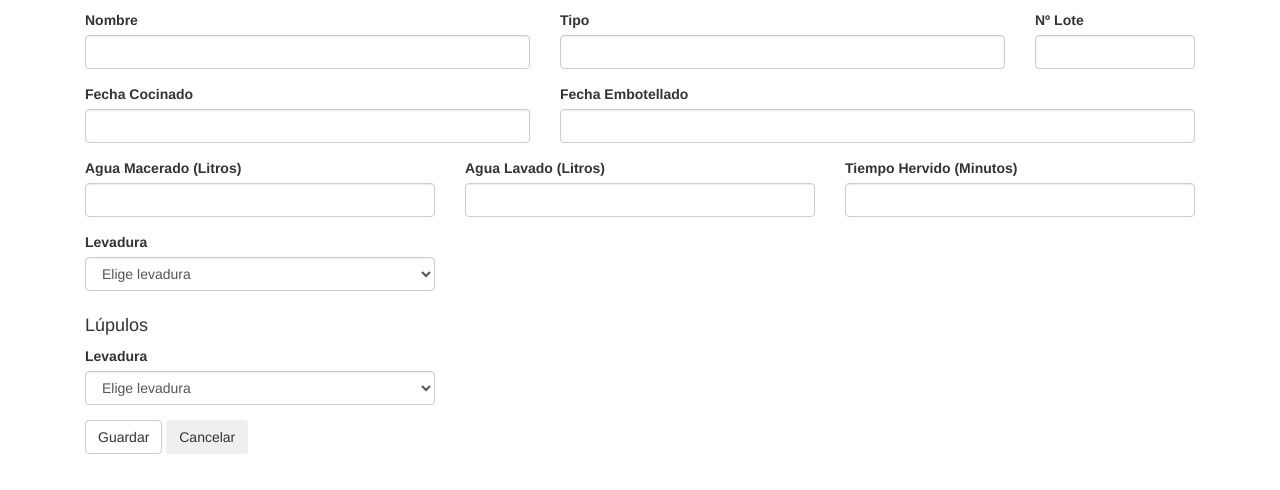
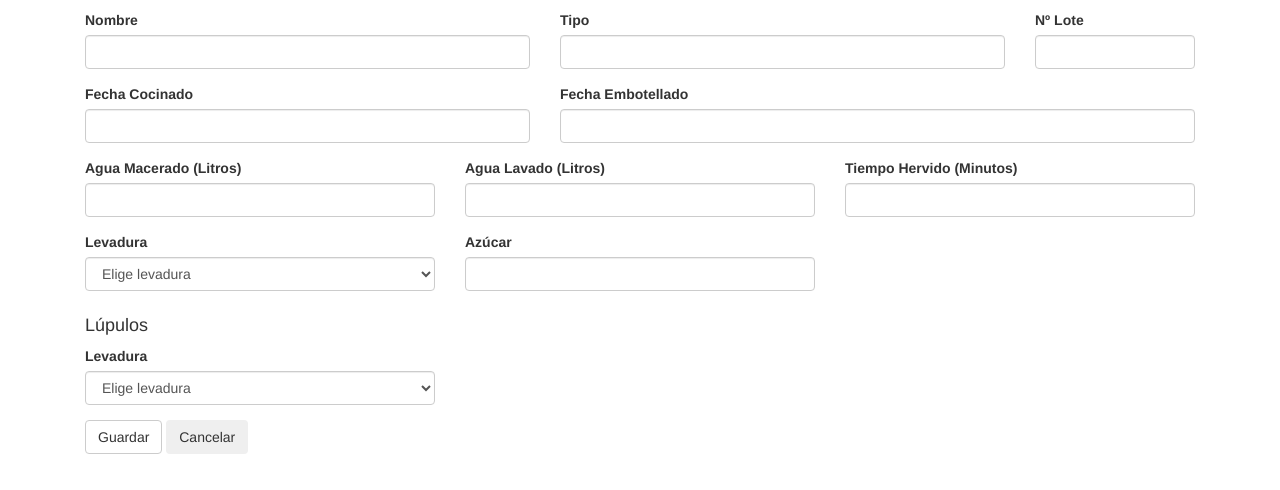
Before and after one commit to andillas/bbadmin, a PHP site: the page made by index.php in a window 1280 px wide. Shown: the part 280-770 px from the top of the page. Run offline with PHP 8.4, Linux system fonts and the light colour scheme; data that the repository does not hold is empty.

Commit message:
testing commit dos

```diff
--- a/view/lote/new_lote.php
+++ b/view/lote/new_lote.php
@@ -56,6 +56,10 @@
                             ?>
                         </select>
                     </div>
+                    <div class="col-lg-4">
+                        <label for="azucar_nuevo_lote">Azúcar</label>
+                        <input type="text" class="form-control" id="azucar_nuevo_lote" name="azucar_nuevo_lote">
+                    </div>
             </div>
             <div class="form-group row">
                     <div class="col-lg-4">
```
